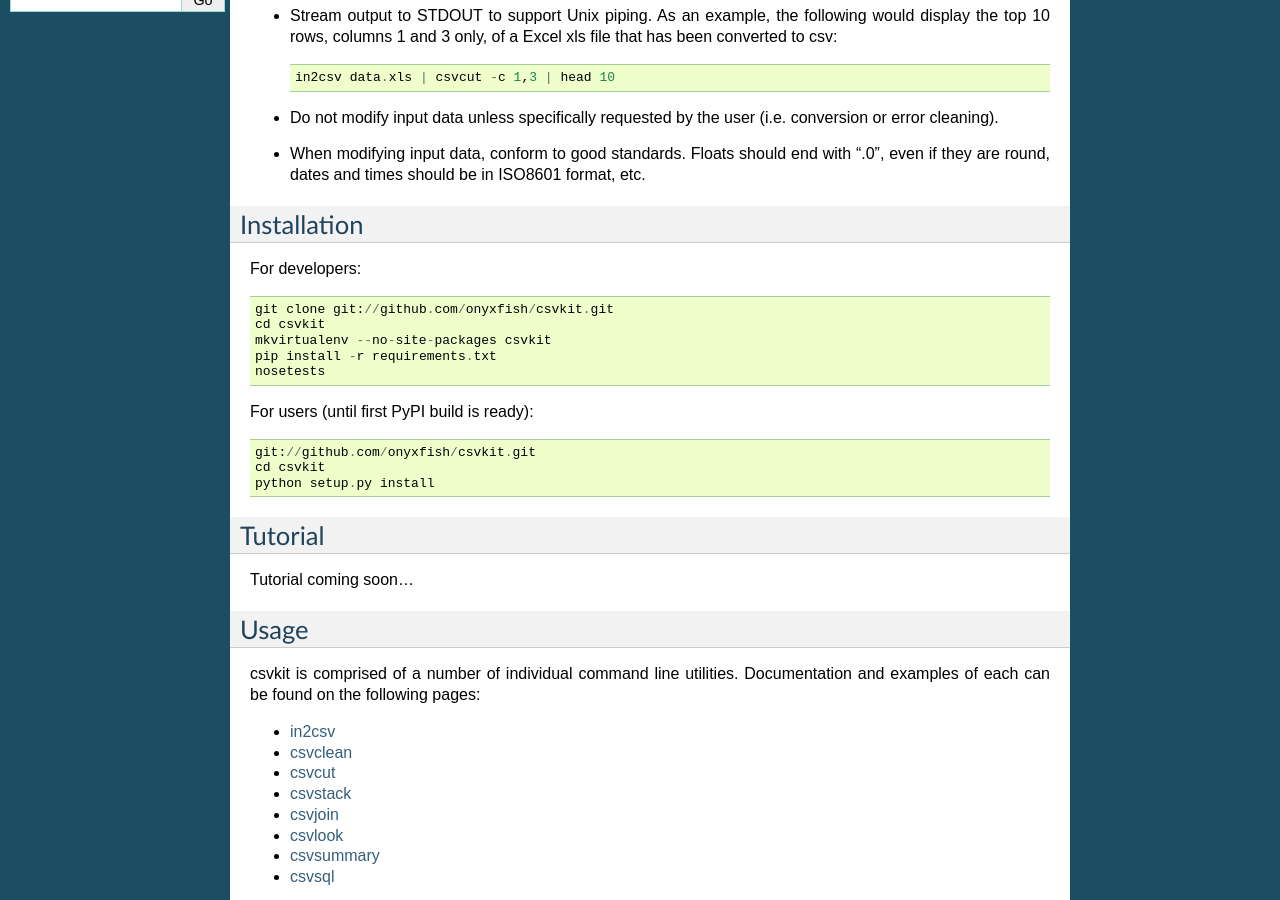
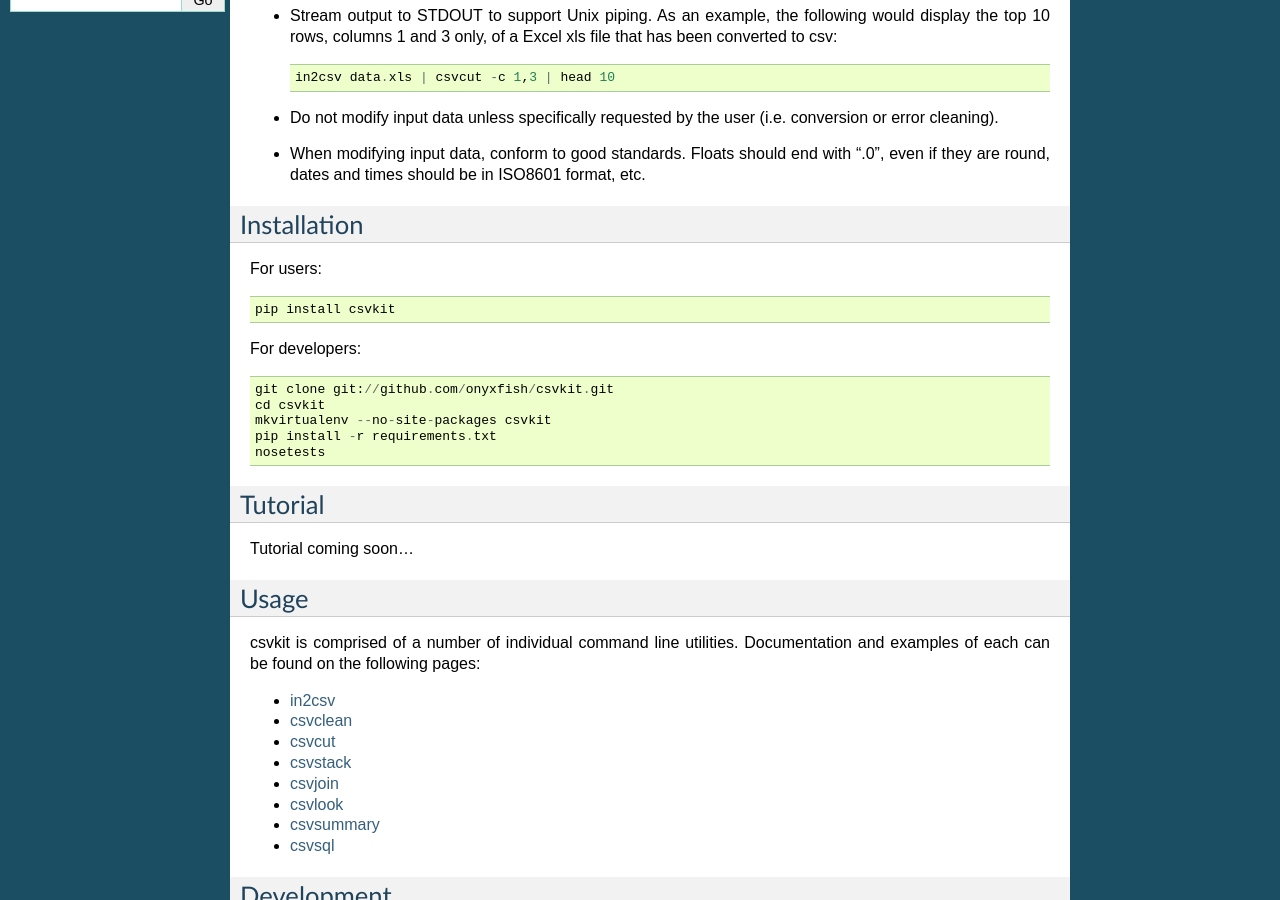
Before and after one commit to wireservice/csvkit, a Sphinx documentation site: the page built from docs/index.rst, in a window 1280 px wide and 900 px high, scrolled down 404 px. Built offline with Sphinx 7.4.7, drawn with Linux system fonts in a browser that asks for light colours.

Commit message:
Updated docs with new install instructions.

```diff
--- a/docs/index.rst
+++ b/docs/index.rst
@@ -25,6 +25,10 @@
 Installation
 ============
 
+For users::
+
+    pip install csvkit
+
 For developers::
 
     git clone git://github.com/onyxfish/csvkit.git
@@ -32,12 +36,6 @@
     mkvirtualenv --no-site-packages csvkit
     pip install -r requirements.txt
     nosetests
-
-For users (until first PyPI build is ready)::
-
-    git://github.com/onyxfish/csvkit.git
-    cd csvkit
-    python setup.py install
 
 Tutorial
 ========
```
